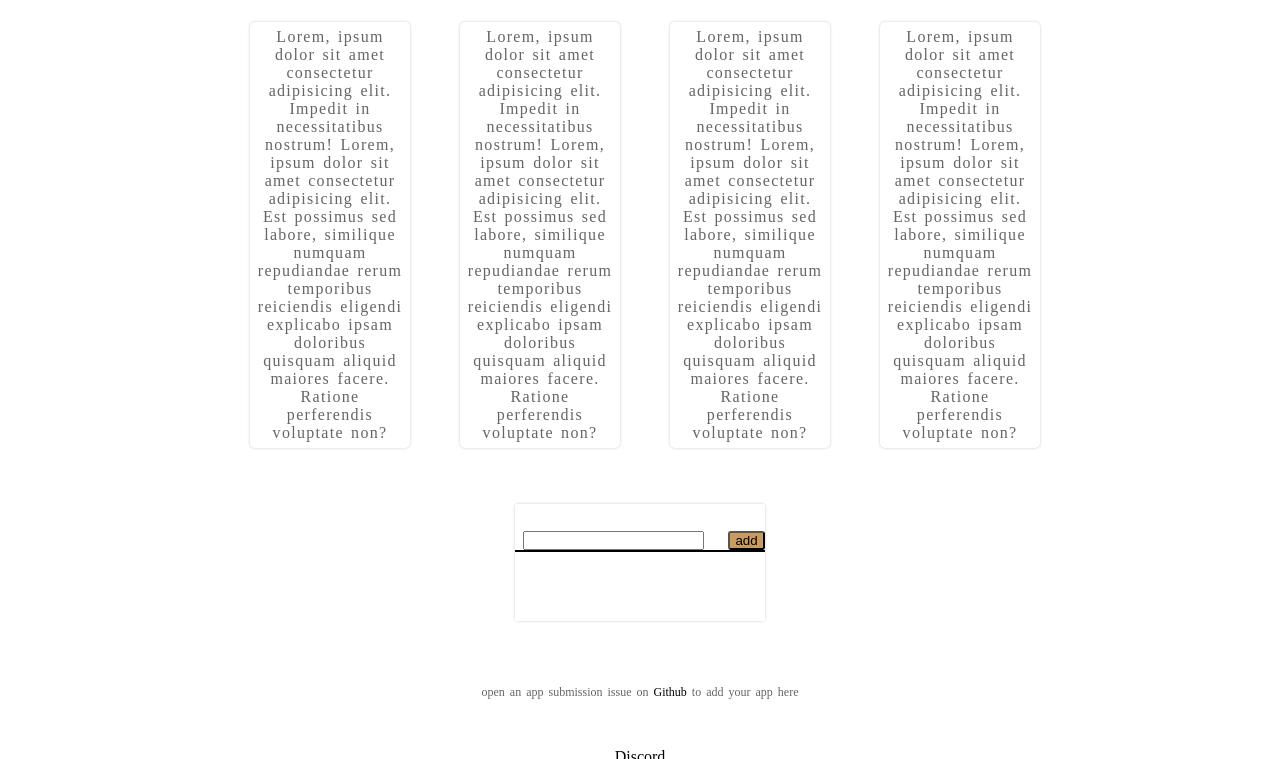
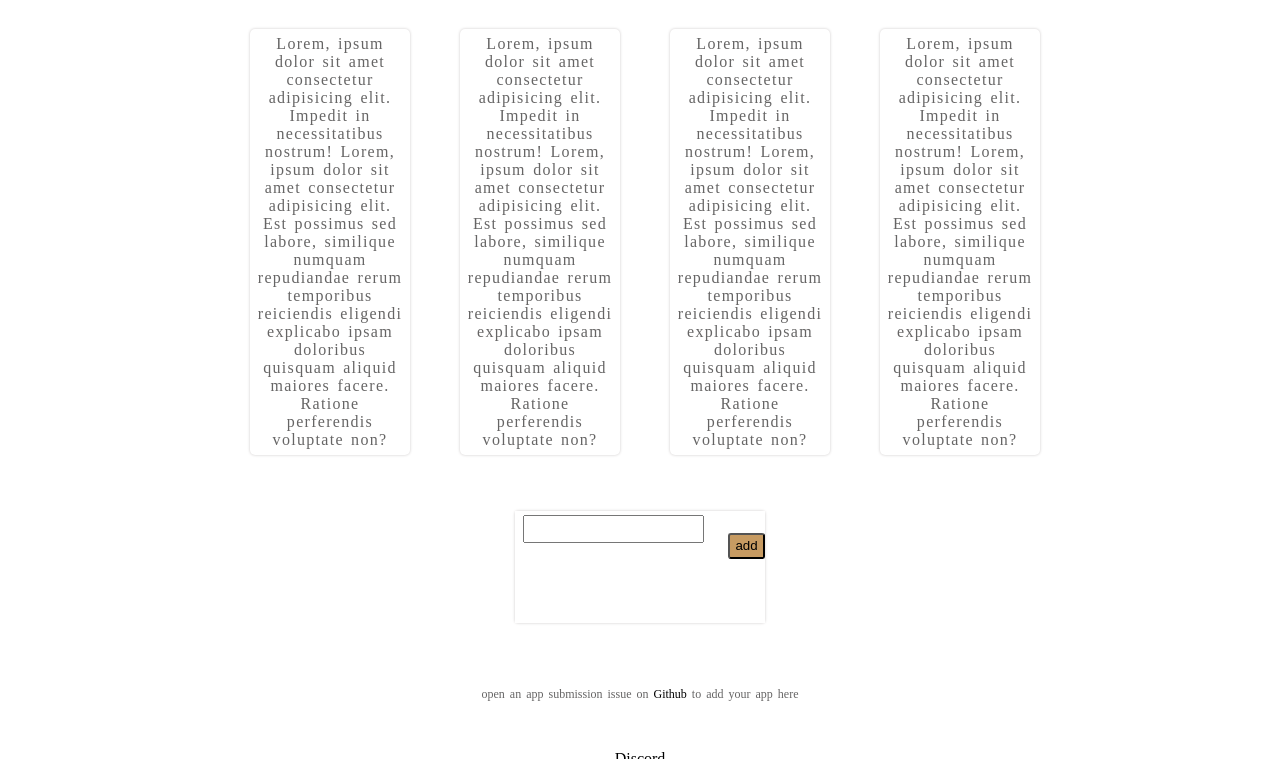
Before and after one commit to incremania/res, a plain HTML site: page index.html in a window 1280 px wide. Shown: the part 381-1140 px from the top of the page. Drawn offline with nearby package versions, Linux system fonts and the light colour scheme.

Commit message:
uodatd css

```diff
--- a/styles.css
+++ b/styles.css
@@ -132,6 +132,7 @@ a{
     user-select: none;
    }
 
+
    .toggle:hover {
     transform: rotate(-90deg);
     transition: all 0.4s ease-in-out;
@@ -215,19 +216,26 @@ footer li {
  height: 3rem;
  background-color: white;
  margin-top: 4rem;
- border-bottom: 2px solid black;
- margin-bottom: 0.3rem;
+
 }
-
+#tv-maze,.todo-input {
+    height: 1.7rem;
+}
+#search, .add {
+    height: 1.6rem;
+    width: 3rem;
+}
 .todo-listing{
 height: auto;
 background-color: white;
 padding-bottom: 4rem;
+
 }
 
 .todo-input {
     margin-top: 1rem;
     margin-left: 0.5rem;
+    margin-bottom: 1rem;
 
 }
 .tv-maze-flex , .get-joke-flex {
```
